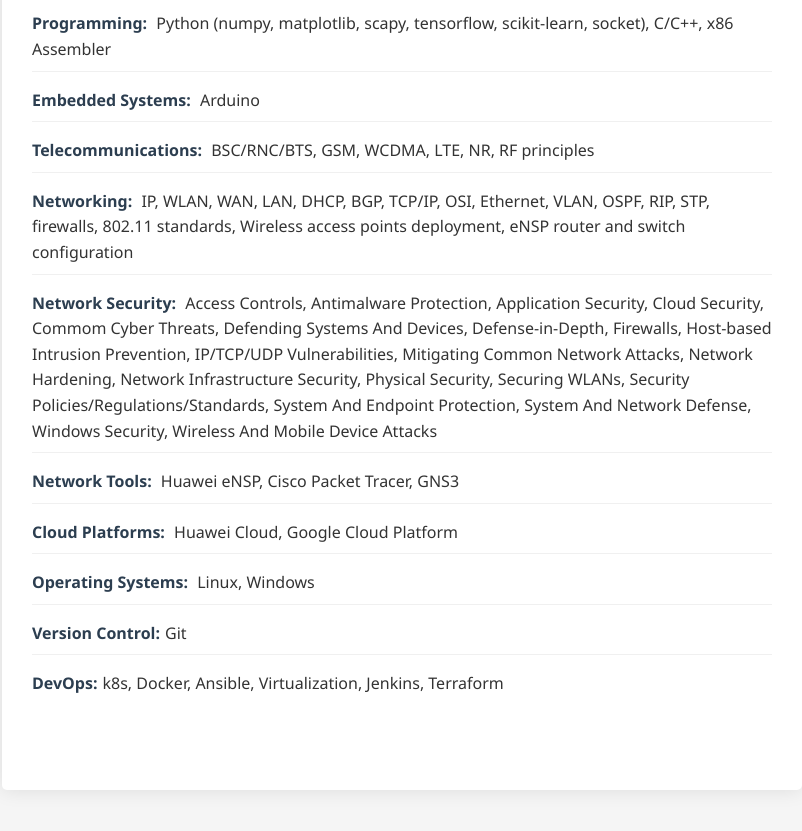
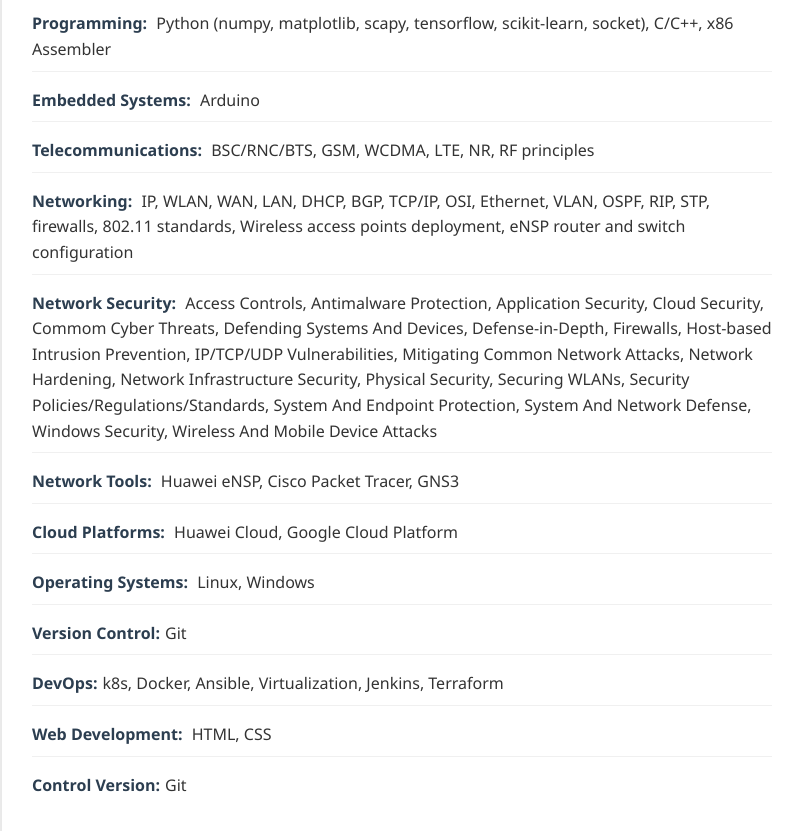
Before and after one commit to MykhailoHalchenko/new-cv, a plain HTML site: page index.html in a window 1280 px wide. Shown: the part 1435-2266 px from the top of the page, without its empty margins (238-1040 px from the left). Before the commit the page ends 2245 px from the top, so only its background shows below. Drawn offline with Linux system fonts and the light colour scheme.

Commit message:
Fix update #2

```diff
--- a/index.html
+++ b/index.html
@@ -79,6 +79,8 @@
         <li><strong>Operating Systems:</strong> Linux, Windows</li>
         <li><strong>Version Control:</strong>Git</li>
         <li><strong>DevOps:</strong>k8s, Docker, Ansible, Virtualization, Jenkins, Terraform</li>
+        <li><strong>Web Development:</strong> HTML, CSS</li>
+        <li><strong>Control Version:</strong>Git</li>
       </ul>
     </section>
   </div>
```
